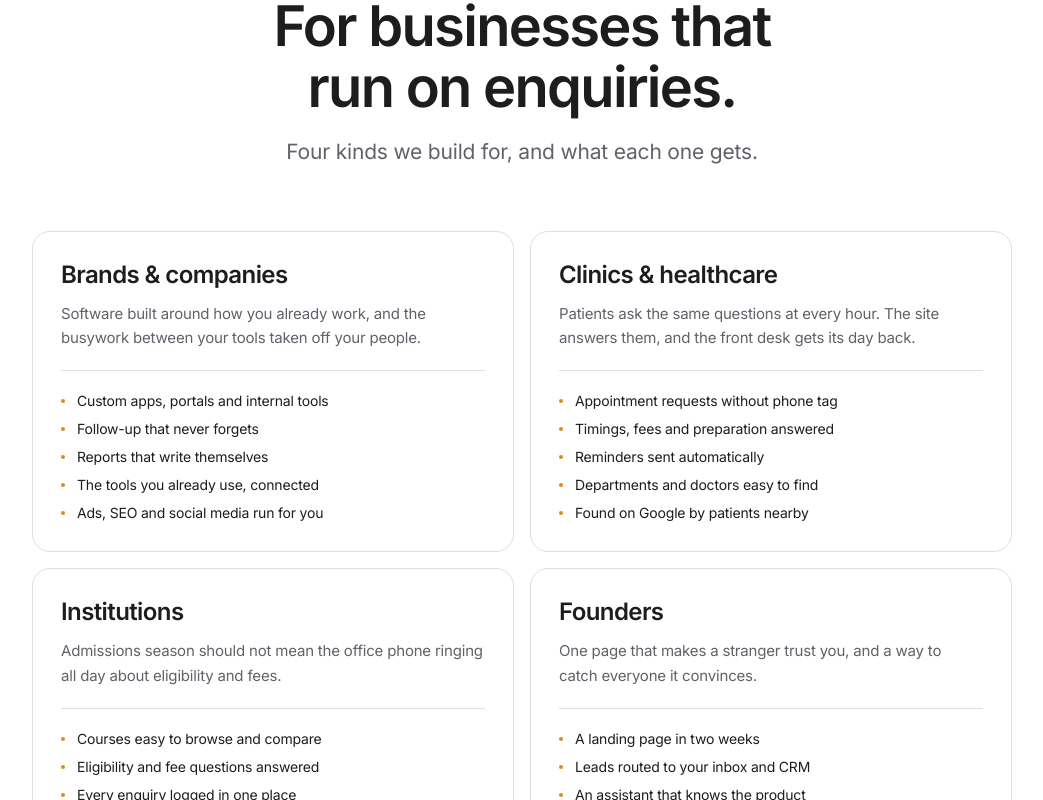
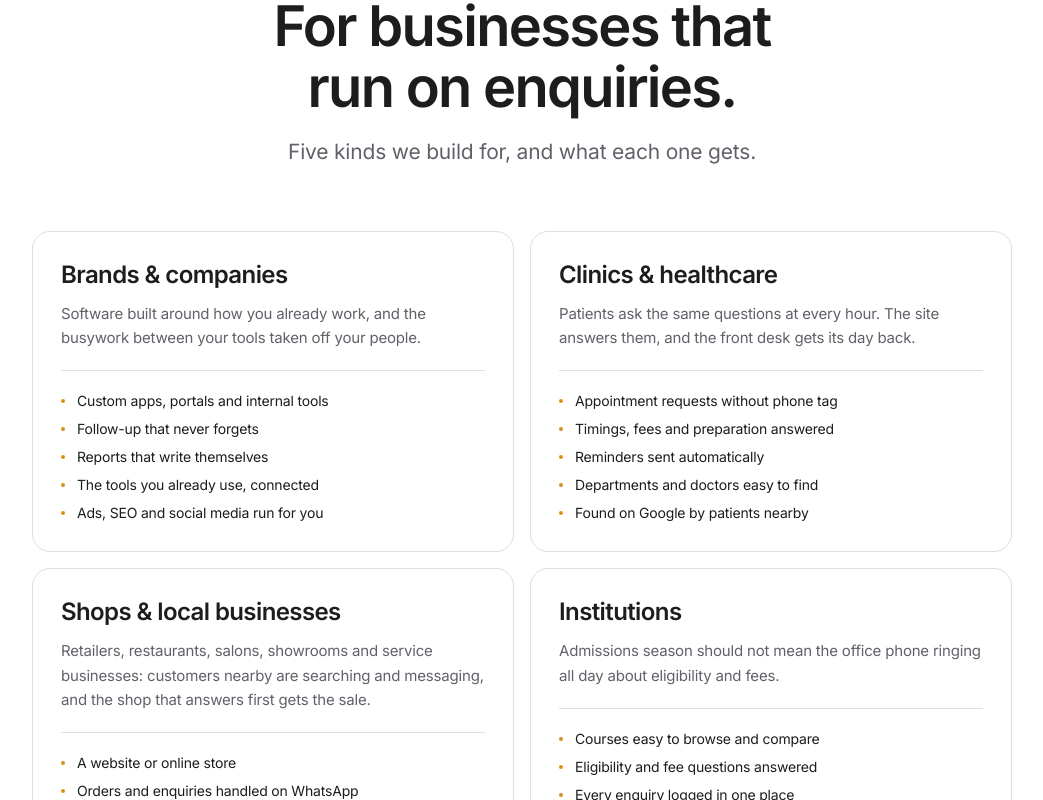
Before and after one commit to Ahamedshakir02/orbelis-studio, a React (Vite) app: page / in a window 1280 px wide. Shown: the part 6560-7360 px from the top of the page, without its empty margins (118-1161 px from the left). Built offline with nearby package versions, Linux system fonts and the light colour scheme; no server answers; a web font is replaced by a local one.

Commit message:
feat: add shops and local businesses as an audience
Retailers, restaurants, salons, showrooms and service businesses get their own card, enquiry-form option and mention in the meta description. Clinics stay on the list after brands and companies.

```diff
--- a/index.html
+++ b/index.html
@@ -6,7 +6,7 @@
     <title>Orbelis Studio | Web, App &amp; Marketing Solutions in Kerala</title>
     <meta
       name="description"
-      content="Web and app development, AI assistants, automation and digital marketing from Edappal, Malappuram, Kerala. For clinics, institutions, brands and founders."
+      content="Web and app development, AI assistants, automation and digital marketing from Edappal, Malappuram, Kerala. For brands, clinics, shops, institutions and founders."
     />
     <meta name="theme-color" content="#08090c" />
     <!--
--- a/scripts/content.mjs
+++ b/scripts/content.mjs
@@ -50,7 +50,7 @@ L('---'); L(); L('## 5. Process'); L(); L('### From idea to launch, in four step
 d.process.forEach((p) => { L(`**${p.step} ${p.title}**  `); L(p.body); L() })
 L('---'); L(); L('## 6. One example'); L(); L('### An enquiry, handled end to end.'); L(); L('What one of these solutions looks like once it is running: an assistant answers, automation does the rest.'); L()
 d.flow.forEach((f) => L(`${f.step}. **${f.title}**: ${f.body}`)); L()
-L('---'); L(); L('## 7. Who it is for'); L(); L('### For businesses that run on enquiries.'); L(); L('Four kinds we build for, and what each one gets.'); L()
+L('---'); L(); L('## 7. Who it is for'); L(); L('### For businesses that run on enquiries.'); L(); L('Five kinds we build for, and what each one gets.'); L()
 d.audiences.forEach((a) => { L(`**${a.title}**  `); L(a.body); L(); list(a.outcomes); L() })
 L('---'); L(); L('## 8. Standards'); L(); L('### Numbers you can hold us to.'); L()
 d.stats.forEach((s) => L(`- **${s.value}${s.suffix}**: ${s.label}`)); L()
--- a/src/data/site.js
+++ b/src/data/site.js
@@ -285,6 +285,11 @@ export const audiences = [
     outcomes: ['Appointment requests without phone tag', 'Timings, fees and preparation answered', 'Reminders sent automatically', 'Departments and doctors easy to find', 'Found on Google by patients nearby'],
   },
   {
+    title: 'Shops & local businesses',
+    body: 'Retailers, restaurants, salons, showrooms and service businesses: customers nearby are searching and messaging, and the shop that answers first gets the sale.',
+    outcomes: ['A website or online store', 'Orders and enquiries handled on WhatsApp', 'A Google Maps listing that brings in nearby customers', 'Social media kept active', 'Ads that keep customers coming back'],
+  },
+  {
     title: 'Institutions',
     body: 'Admissions season should not mean the office phone ringing all day about eligibility and fees.',
     outcomes: ['Courses easy to browse and compare', 'Eligibility and fee questions answered', 'Every enquiry logged in one place', 'Content your staff can update', 'Admission campaigns on Meta and Google'],
@@ -400,6 +405,7 @@ export const projectTypes = [
 export const businessTypes = [
   'Brand or company',
   'Clinic or healthcare',
+  'Shop or local business',
   'School, college or institute',
   'Founder or startup',
   'Something else',
--- a/src/sections/Audience.jsx
+++ b/src/sections/Audience.jsx
@@ -8,7 +8,7 @@ import { audiences } from '../data/site.js'
  */
 export default function Audience() {
   return (
-    <Section label="Who it is for" title="For businesses that run on enquiries." intro="Four kinds we build for, and what each one gets.">
+    <Section label="Who it is for" title="For businesses that run on enquiries." intro="Five kinds we build for, and what each one gets.">
       <div className="stagger grid gap-4 md:grid-cols-2">
         {audiences.map((a) => (
           <article key={a.title} className="lift rounded-[18px] border border-line bg-surface p-7">
```
